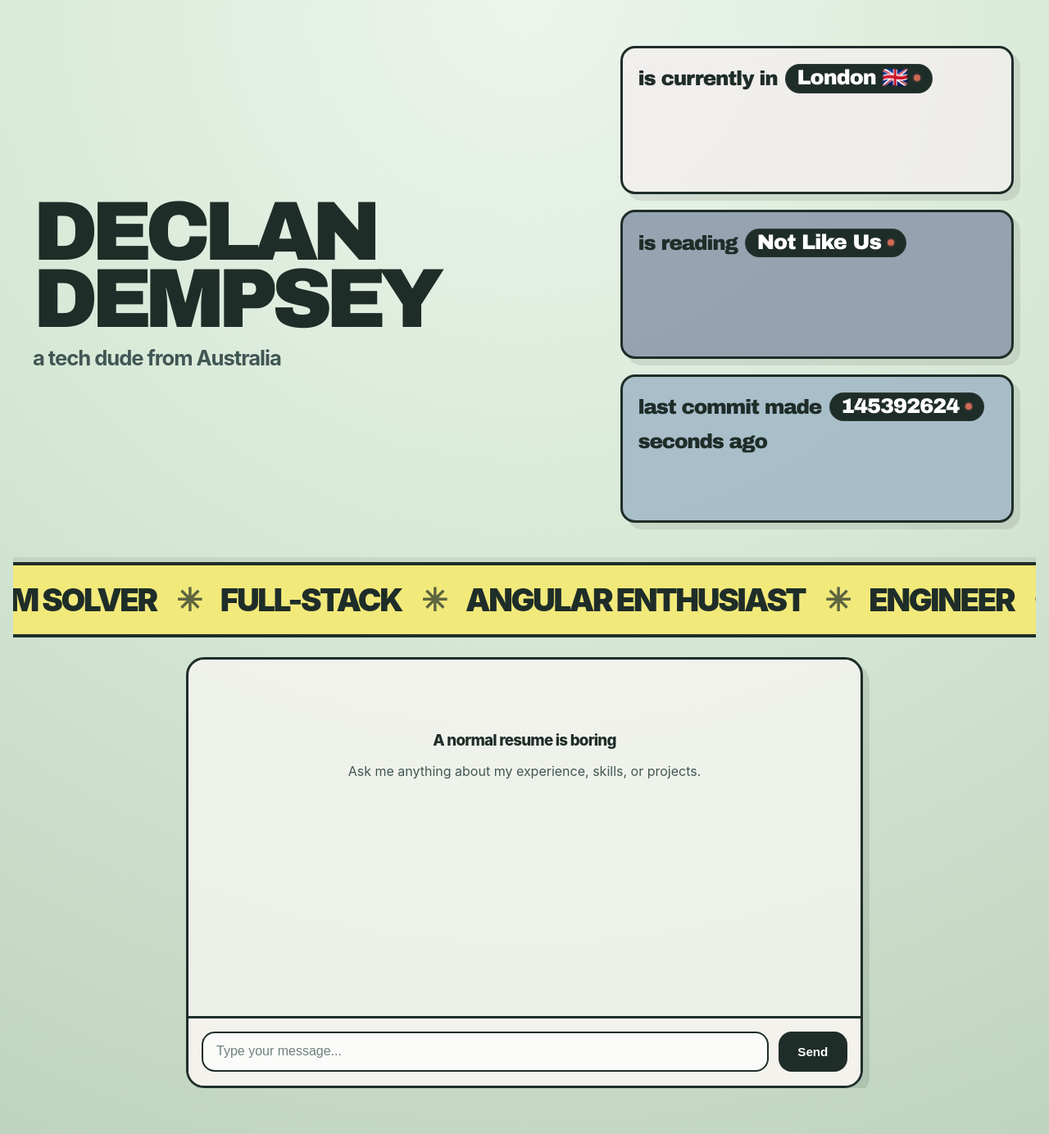
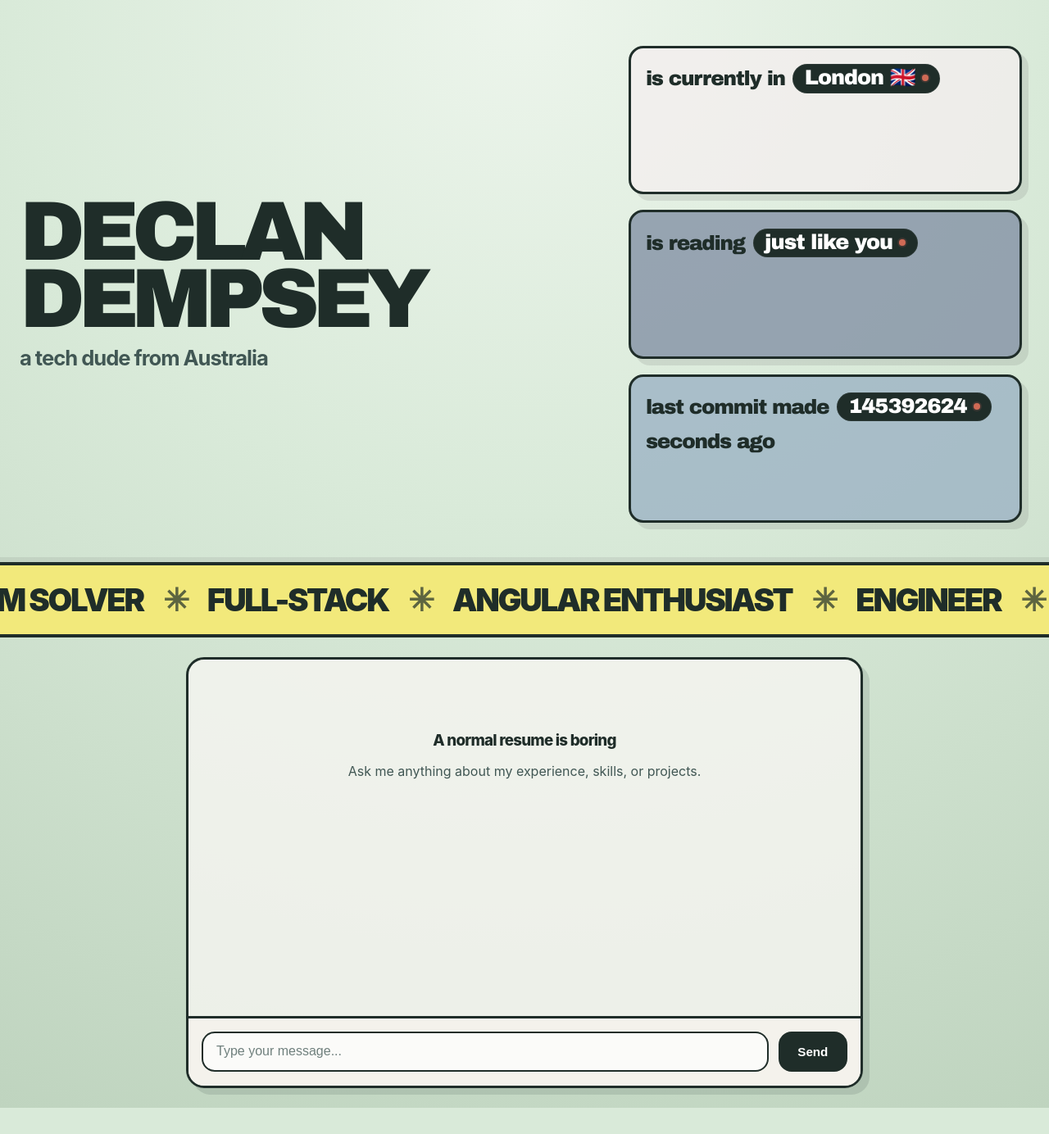
Before and after one commit to dpdempsey/my-resume-chatbot, an Angular app: page / in a window 1280 px wide. Shown: the whole page at 82% size. After the commit the page ends 1352 px from the top, so only its background shows below. Built offline with nearby package versions, Linux system fonts and the light colour scheme.

Commit message:
more stlying changes

```diff
--- a/src/app/app.html
+++ b/src/app/app.html
@@ -17,7 +17,6 @@
 <style>
 .app-container {
   margin: 0 auto;
-  padding: 0 1rem 2rem;
   font-family: -apple-system, BlinkMacSystemFont, 'Segoe UI', Roboto, sans-serif;
   background: transparent;
   min-height: 100vh;
@@ -31,17 +30,6 @@ main {
 
 .chat-wrapper {
   background: transparent;
-  border-radius: 16px;
-  overflow: hidden;
-}
-
-.api-message {
-  background: #f8f9fa;
-  border: 1px solid #dee2e6;
-  border-radius: 8px;
-  padding: 1rem;
-  margin-bottom: 1rem;
-  font-family: monospace;
 }
 </style>
 
--- a/src/app/components/header/header.component.ts
+++ b/src/app/components/header/header.component.ts
@@ -24,7 +24,7 @@ import { StatPillComponent } from '../../shared/stat-pill.component';
         <div class="stat-card stat-card--dark">
           <div class="stat-card__row">
             <span class="stat-card__label">is reading</span>
-            <app-stat-pill [value]="'Not Like Us'" />
+            <app-stat-pill [value]="'just like you'" />
           </div>
         </div>
 
--- a/src/app/components/message/message.component.css
+++ b/src/app/components/message/message.component.css
@@ -1,8 +1,10 @@
 .message {
+    width: fit-content;
     padding: 0.8rem 1rem;
     margin: 0.3rem 0;
     border-radius: 18px;
-    max-width: 76%;
+    max-width: 77%;
+    min-width: 80px;
     position: relative;
     animation: slideIn 0.25s ease-out;
     word-wrap: break-word;
@@ -23,6 +25,7 @@
 }
 
 .sender {
+    margin-right: 0.5rem;
     font-weight: 800;
     font-size: 0.62rem;
 }
```
